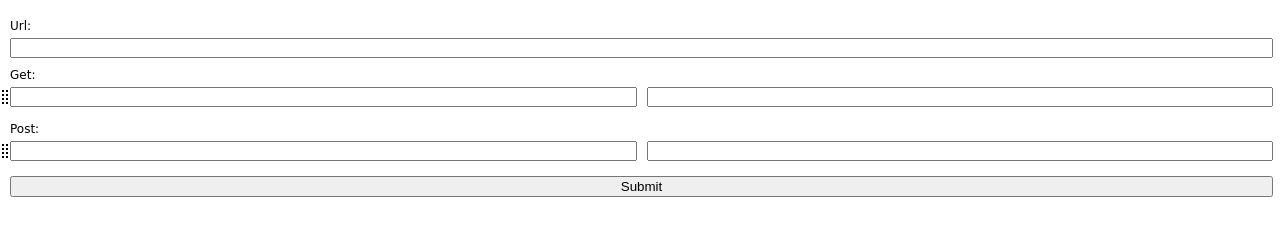
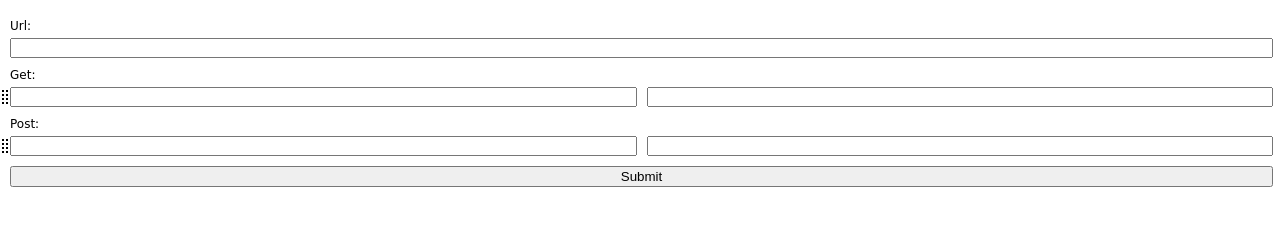
Before and after one commit to vmeurisse/url-shooter, a website: page data/sidebar.html in a window 1280 px wide. Drawn offline with Linux system fonts and the light colour scheme.

Commit message:
Improve CSS for drag and drop
- drop zone is now bigger
- dragged element is center on the mouse cursor
- list doesn't change height when empty

```diff
--- a/data/sidebar.css
+++ b/data/sidebar.css
@@ -1,20 +1,16 @@
+html,
+body {
+	margin: 0;
+	padding: 0;
+	height:100%;
+}
+
 html {
-	margin: 0;
-	padding: 7px;
-	padding-left: 10px;
-	height:100%;
-	box-sizing: border-box;
-
 	background-color: -moz-Dialog;
 	color: -moz-DialogText;
 
 	font-family: 'DejaVu Sans', Verdana, Geneva, sans-serif;
 	font-size: 12px;
-}
-body {
-	margin: 0;
-	padding: 0;
-	height: 100%;
 }
 
 input {
@@ -26,6 +22,9 @@ input {
 	box-sizing: border-box;
 }
 
+.top {
+	padding: 7px 7px 0 10px;
+}
 .top label {
 	display: block;
 }
@@ -35,9 +34,14 @@ input {
 	width: 100%;
 }
 
+.params label {
+	margin-left: 10px;
+}
+
 #getInputs,
 #postInputs {
-	min-height: 25px;
+	min-height: 20px;
+	margin-top: 5px;
 }
 
 .params input {
@@ -62,7 +66,7 @@ input {
 
 .params .inputLine,
 .params .drag-placeholder {
-	margin-top: 5px;
+	margin: 5px 7px 0 10px;
 }
 
 .params .inputLine {
@@ -93,12 +97,14 @@ input {
 	display: none;
 }
 
-.buttonBar,
 .params,
 .referrerLabel {
 	margin-top: 10px;
 }
 
+.buttonBar {
+	margin: 10px 7px 7px 10px;
+}
 .buttonBar button {
 	box-sizing: border-box;
 	width: 100%;
--- a/data/sidebar.js
+++ b/data/sidebar.js
@@ -285,7 +285,7 @@ up.drag.onDragStart = function(e) {
 		item: e.target.parentElement
 	};
 
-	dt.setDragImage(up.drag.dragging.item, 0, 0);
+	dt.setDragImage(up.drag.dragging.item, 3, 7);
 };
 
 up.drag.getPlaceHolder = function() {
```
